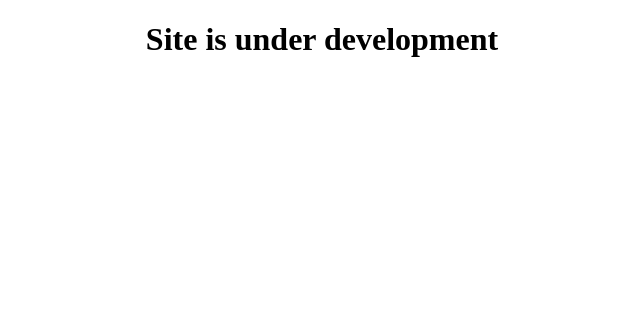
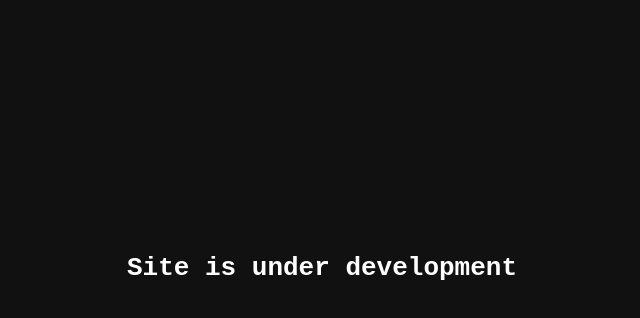
Before and after one commit to ayaanbff/bff.github.io, a plain HTML site: page index.html in a window 1280 px wide. Shown: the whole page, without its empty margins (318-958 px from the left). Drawn offline with Linux system fonts and the light colour scheme.

Commit message:
Update index.html

```diff
--- a/index.html
+++ b/index.html
@@ -8,8 +8,16 @@
 <style>
 h1{
 width:100%;
-text-align:center
+    top:0;
+text-align:center;
+    font-family:monospace;
+    margin-top:20%;
+    font-weight:bold;
+    color:white
 }
+    body{
+        background-color:rgb(17,17,17)
+    }
 </style>
 </head>
 <body>
```
